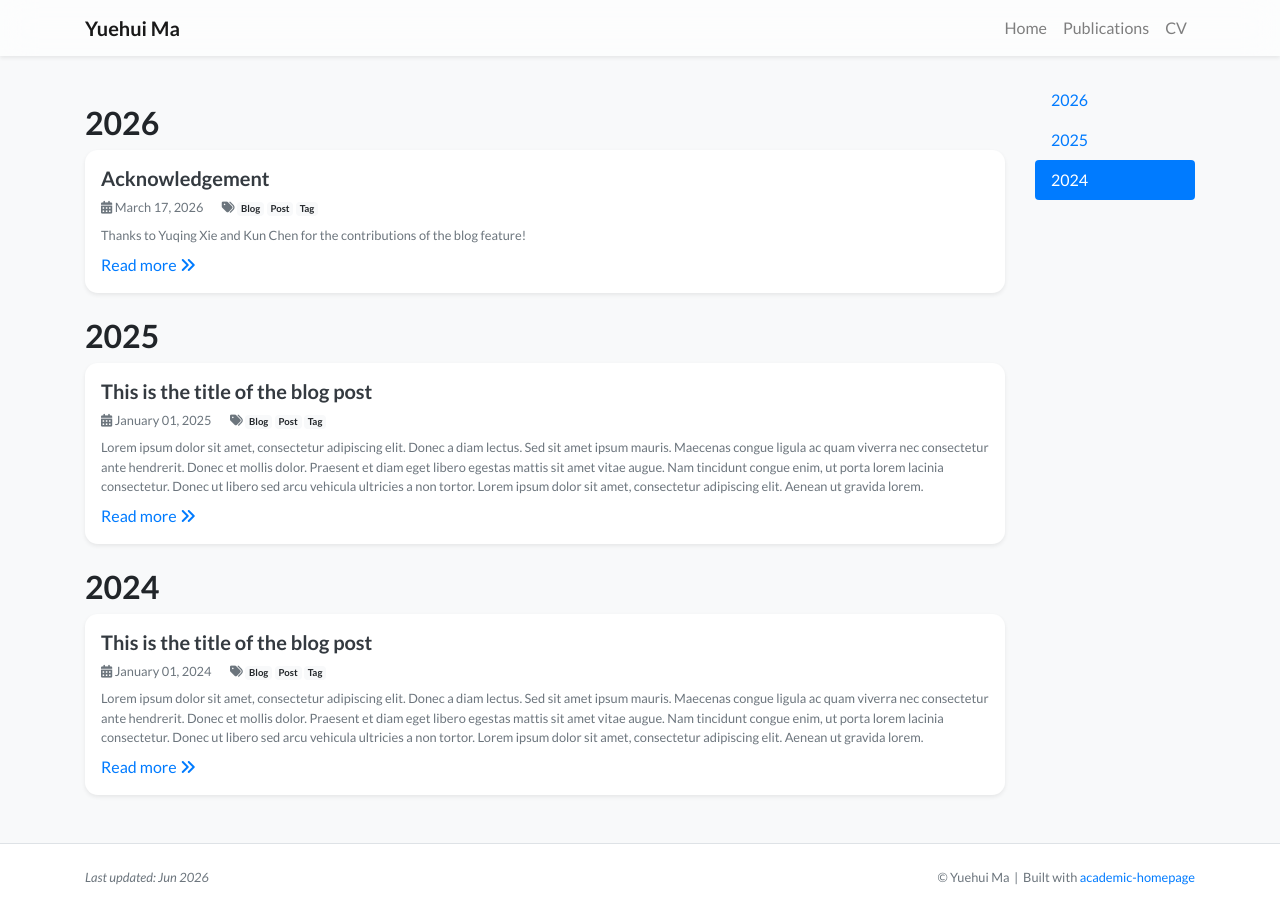
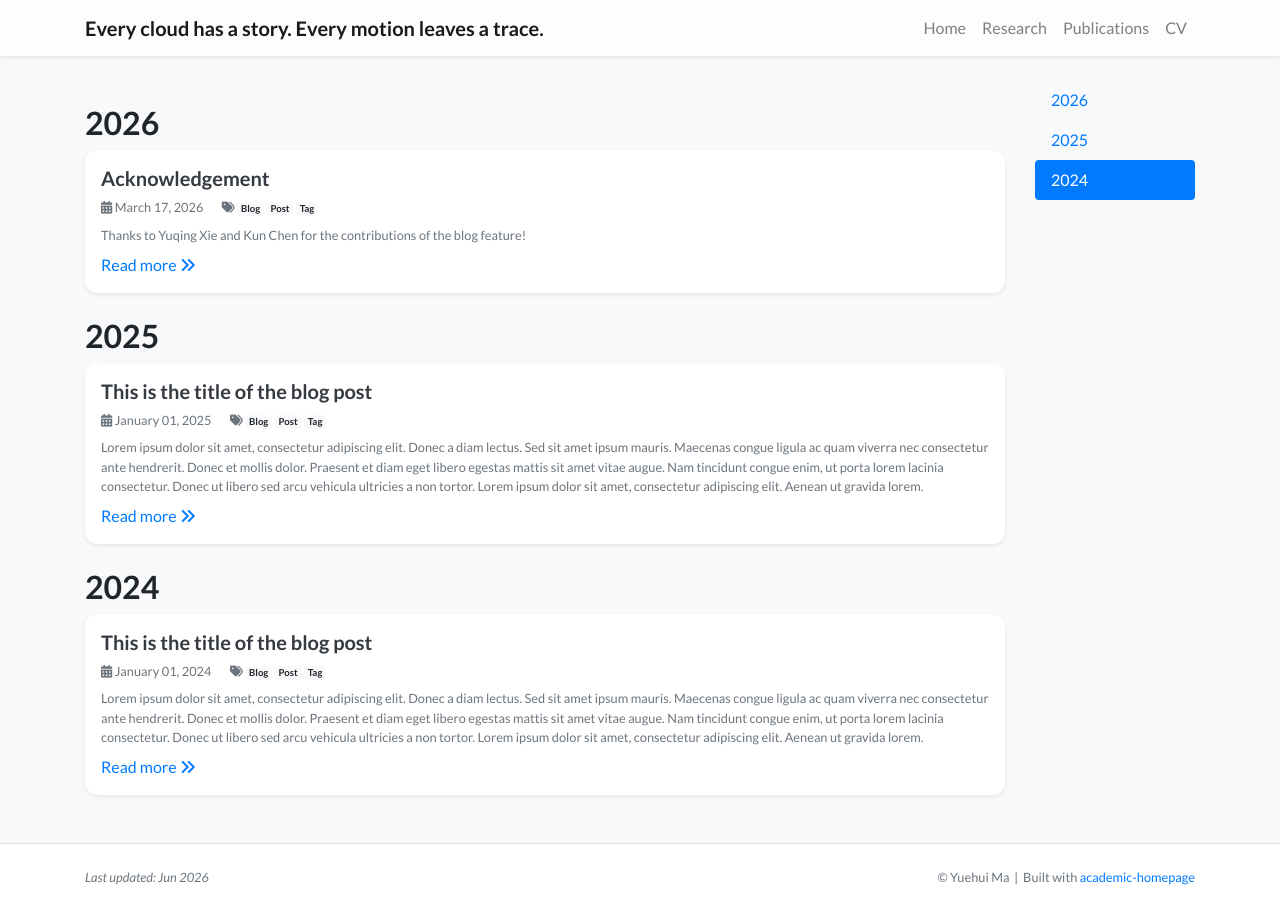
Before and after one commit to Yuehui-Ma/Yuehui-Ma.github.io, a Jekyll site: the page built from blog.html, in a window 1280 px wide. Built offline with Jekyll 4.4.1, drawn with Linux system fonts in a browser that asks for light colours; nearby versions of some CDN libraries; a style sheet for code colours, icons or effects is not loaded.

Commit message:
Add files via upload

```diff
--- a/_data/navigation.yml
+++ b/_data/navigation.yml
@@ -3,8 +3,8 @@ pages:
 - name: Home
   url: /
 
-# - name: Research
-#   url: /showcase
+- name: Research
+  url: /showcase
 
 - name: Publications
   url: /publications
--- a/_data/profile.yml
+++ b/_data/profile.yml
@@ -1,6 +1,6 @@
 primary_name: "Yuehui Ma"
 secondary_name: "马月辉"
-navbar_name: "Yuehui Ma"
+navbar_name: "Every cloud has a story. Every motion leaves a trace."
 
 positions:
 - name: Visiting Researcher
```
